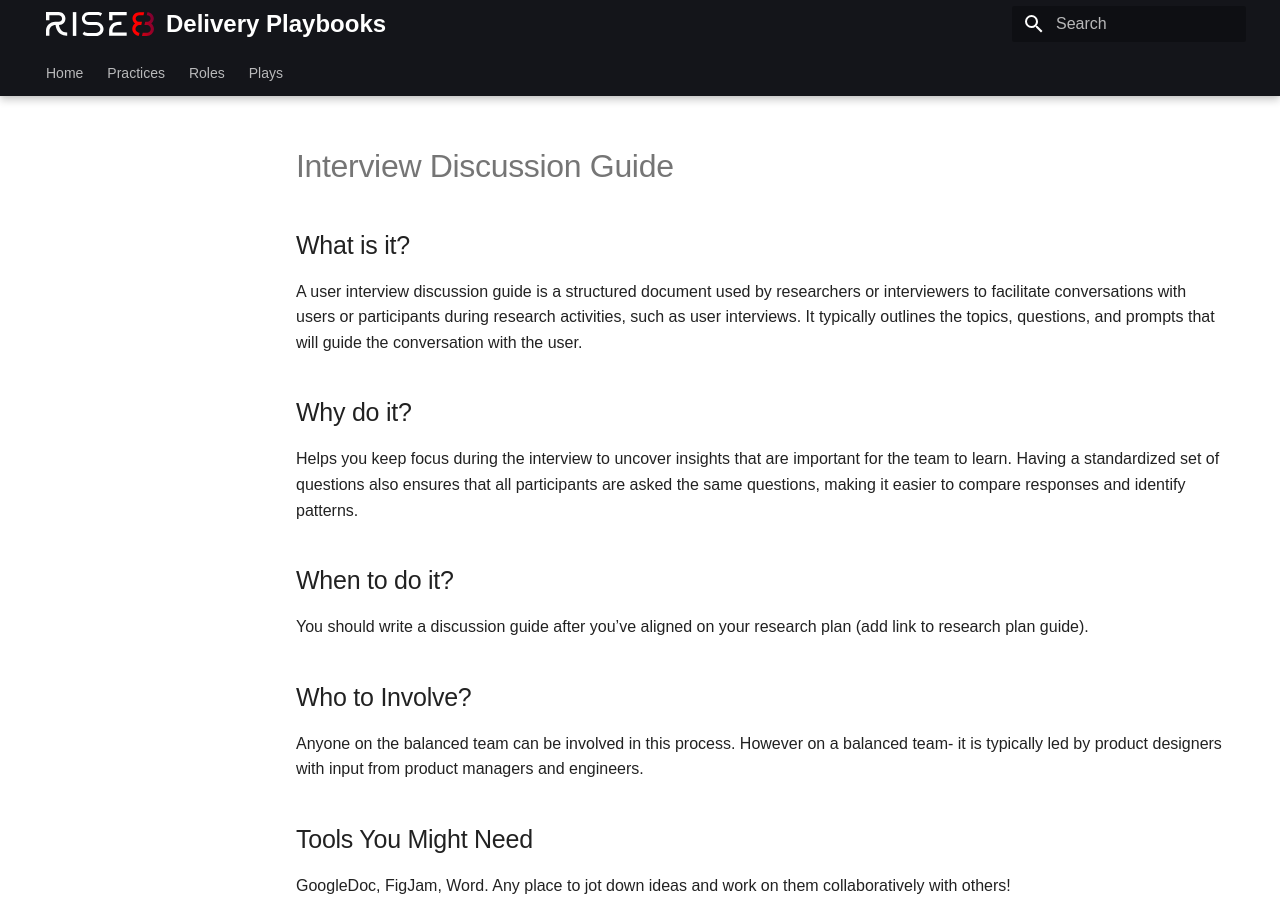
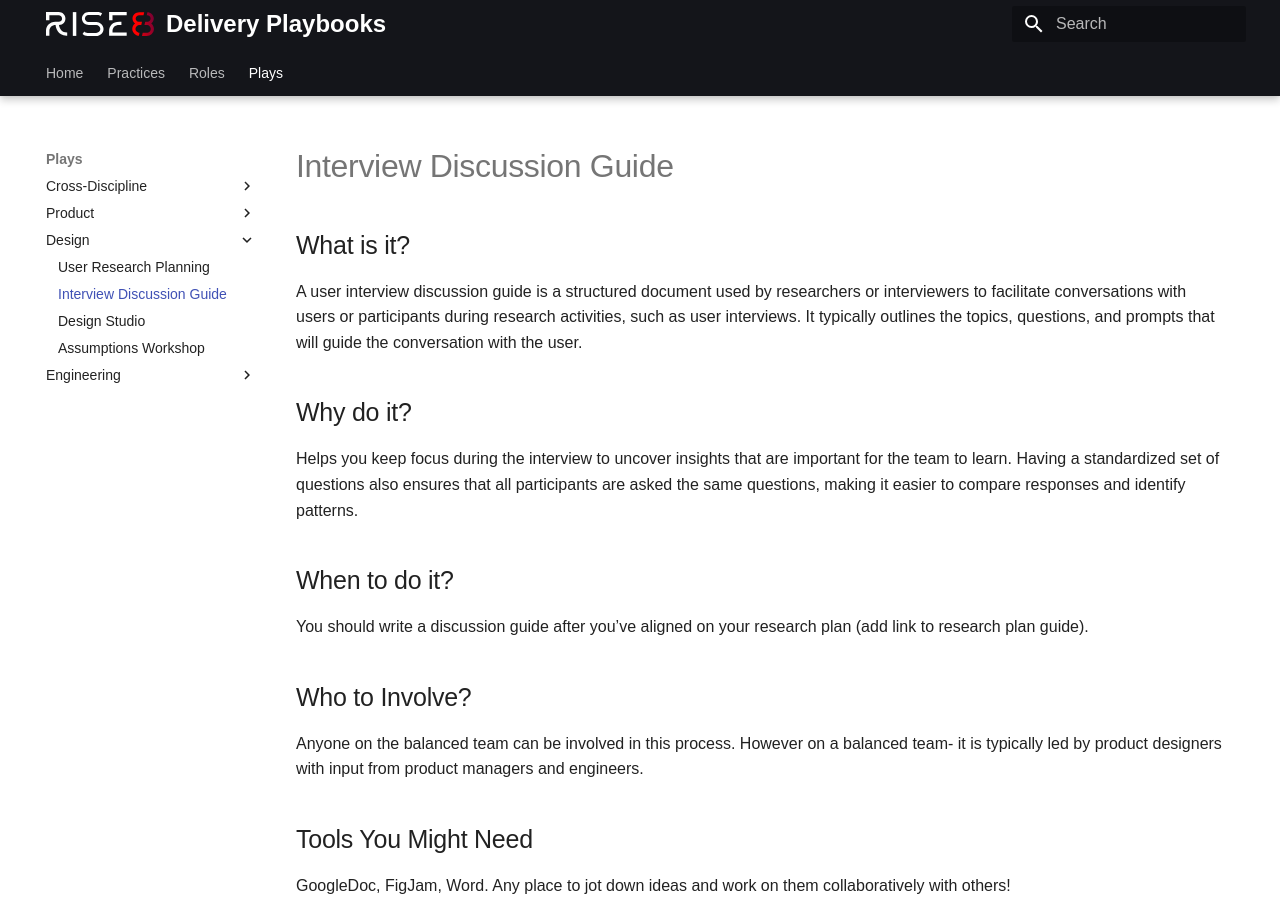
Before and after one commit to rise8-us/delivery-playbooks, an MkDocs documentation site: the page built from docs/content/plays/design/Interview-Discussion-Guide.md, in a window 1280 px wide and 900 px high. Built offline with MkDocs 1.6.1 and Material for MkDocs 9.7.7, drawn with Linux system fonts in a browser that asks for light colours.

Commit message:
Update mkdocs.yml

```diff
--- a/mkdocs.yml
+++ b/mkdocs.yml
@@ -21,6 +21,7 @@ nav:
       - content/plays/product/product-example-play.md
     - Design:
       - content/plays/design/user-research-planning-play.md
+      - content/plays/design/Interview-Discussion-Guide.md
       - content/plays/design/design-studio.md
       - content/plays/design/assumptions-workshop.md
     - Engineering:
```
